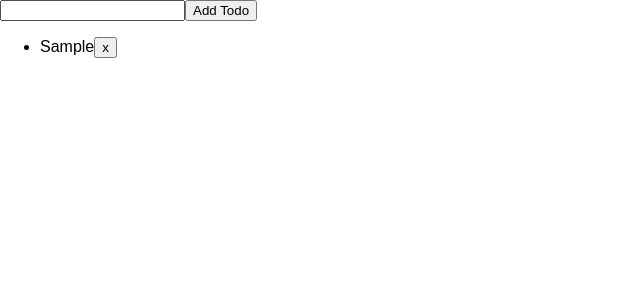
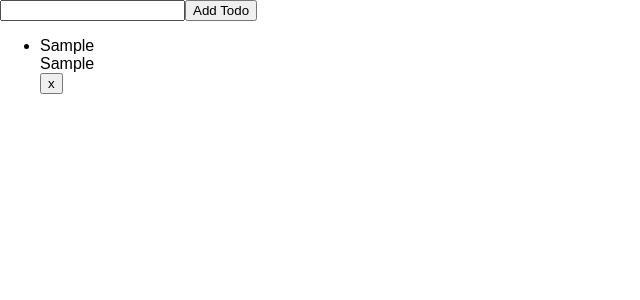
Before and after one commit to bsides/todoapp, a React (Create React App) app: page / in a window 1280 px wide. Both pictures are taken after typing "Sample" into the empty fields and a click on the input "Add Todo". Shown: the top 300 px of the page, without its empty margins (0-640 px from the left). Built offline with nearby package versions, Linux system fonts and the light colour scheme.

Commit message:
CurrentTarget looks more concise. Added EditTodo

```diff
--- /dev/null
+++ b/src/components/EditTodo.js
@@ -0,0 +1,80 @@
+import React, { Component } from 'react'
+
+export default class EditTodo extends Component {
+  state = {
+    isEditing: this.props.isEditing || false,
+    text: this.props.text
+  }
+  handleFocus = () => {
+    if (this.state.isEditing) {
+      if (typeof this.props.onFocusOut === 'function') {
+        this.props.onFocusOut(this.state.text)
+      }
+    } else {
+      if (typeof this.props.onFocus === 'function') {
+        this.props.onFocus(this.state.text)
+      }
+    }
+
+    this.setState({
+      isEditing: !this.state.isEditing
+    })
+  }
+
+  handleChange = () => {
+    this.setState({
+      text: this.textInput.value
+    })
+  }
+
+  handleSubmit = e => {
+    e.preventDefault()
+  }
+
+  render() {
+    if (this.state.isEditing) {
+      return (
+        <div>
+          <input
+            type="text"
+            className={this.props.inputClassName}
+            ref={input => {
+              this.textInput = input
+            }}
+            value={this.state.text}
+            onChange={this.handleChange}
+            onBlur={this.handleFocus}
+            style={{
+              width: this.props.inputWidth,
+              height: this.props.inputHeight,
+              fontSize: this.props.inputFontSize,
+              fontWeight: this.props.inputFontWeight,
+              borderWidth: this.props.inputBorderWidth
+            }}
+            maxLength={this.props.inputMaxLength}
+            placeholder={this.props.inputPlaceHolder}
+            tabIndex={this.props.inputTabIndex}
+            key={this.props.key}
+            onSubmit={this.handleSubmit}
+            autoFocus
+          />
+        </div>
+      )
+    }
+
+    return (
+      <div>
+        <label
+          className={this.props.labelClassName}
+          onClick={this.handleFocus}
+          style={{
+            fontSize: this.props.labelFontSize,
+            fontWeight: this.props.labelFontWeight
+          }}
+        >
+          {this.state.text}
+        </label>
+      </div>
+    )
+  }
+}
--- a/src/components/Todo.js
+++ b/src/components/Todo.js
@@ -1,4 +1,5 @@
 import React, { Component } from 'react'
+import EditTodo from './EditTodo'
 
 export default class Todo extends Component {
   render() {
@@ -12,7 +13,6 @@ export default class Todo extends Component {
                 key={todo.id}
                 data-todo={todo.id}
                 onClick={this.props.toggleTodo}
-                onContextMenu={this.props.editTodo}
               >
                 <span
                   style={{
@@ -22,11 +22,7 @@ export default class Todo extends Component {
                 >
                   {todo.text}
                 </span>
-                <input
-                  type={todo.isEditing ? 'text' : 'hidden'}
-                  value={todo.text}
-                  onChange={this.props.handleChange}
-                />
+                <EditTodo text={todo.text} />
                 <button
                   type="button"
                   className="delete-todo"
--- a/src/components/Todos.js
+++ b/src/components/Todos.js
@@ -8,7 +8,7 @@ export default class Todos extends Component {
     todos: []
   }
   handleChange = e => {
-    this.setState({ inputTodo: e.target.value })
+    this.setState({ inputTodo: e.currentTarget.value })
   }
   handleSubmit = e => {
     e.preventDefault()
@@ -16,8 +16,7 @@ export default class Todos extends Component {
     const todo = {
       id: ++this.initialTodoId,
       text,
-      isDone: false,
-      isEditing: false
+      isDone: false
     }
     this.setState(prevState => ({
       todos: [...prevState.todos, todo],
```
